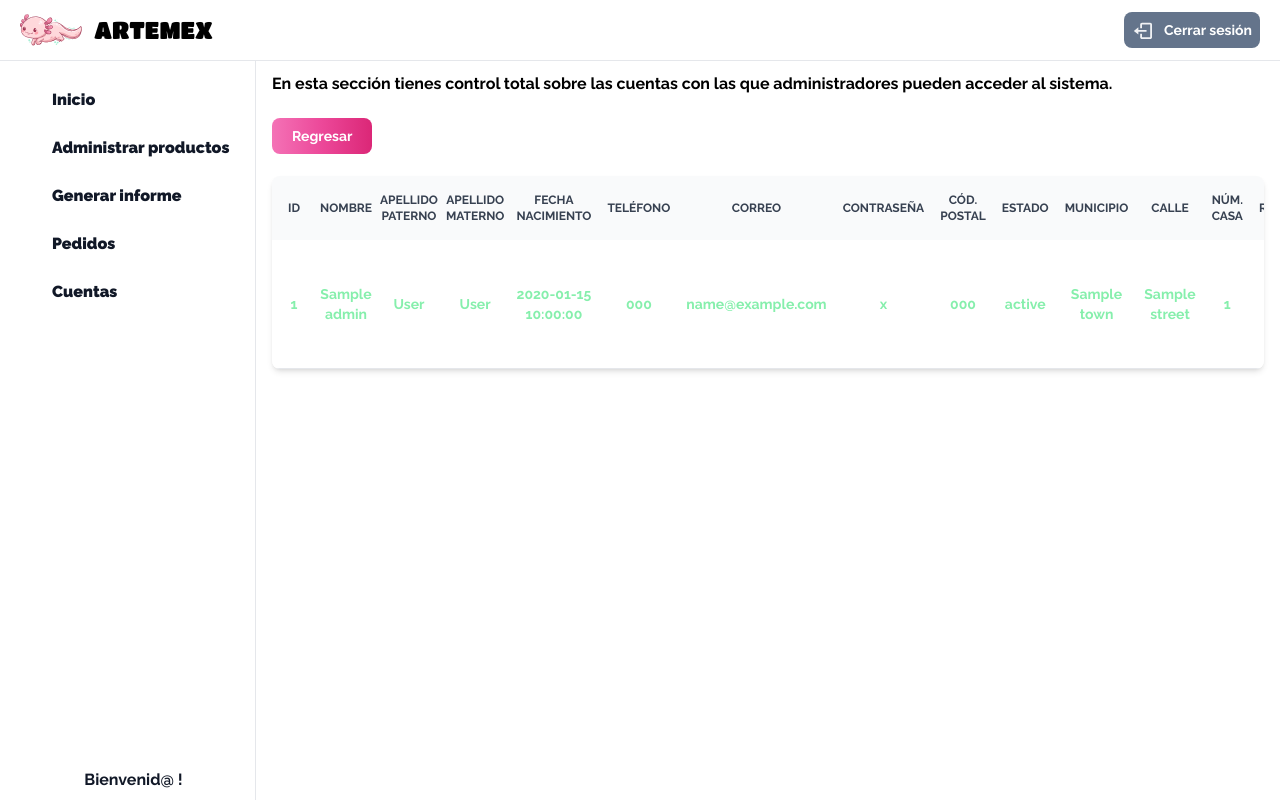
After one commit to Humbert-Dz/Artemex, a CodeIgniter 4 app: the page made by app/Views/cuentas/administradores.php in a window 1280 px wide. The commit adds this page. Run offline with PHP 8.4 and a stand-in for CodeIgniter, Linux system fonts and the light colour scheme; the template is opened without the code that fills it: most values are stand-ins (such as "Sample title", 1, 10 or a date in 2020); data that the repository does not hold is empty; some libraries are stand-ins or nearby versions.

Commit message:
Módulo cuentas: agregado

```diff
--- a/app/Config/Routes.php
+++ b/app/Config/Routes.php
@@ -33,3 +33,8 @@ $routes->get('/pedido/cancelar/(:num)', 'Pedido::cancelar/$1');
 $routes->get('/pedido/enviar/(:num)', 'Pedido::enviar/$1');
 $routes->post('/pedido/buscar', 'Pedido::buscar');
 $routes->post('/pedido/filtrado', 'Pedido::filtrado');
+
+// Cuentas
+$routes->get('/cuentas', 'CuentasController::index');
+$routes->get('/cuentas/administradores', 'CuentasController::administradores');
+$routes->get('/cuentas/clientes', 'CuentasController::clientes');
--- a/app/Views/commons/head.php
+++ b/app/Views/commons/head.php
@@ -112,6 +112,12 @@
               <span class="flex-1 ml-3 whitespace-nowrap">Pedidos</span>
             </a>
           </li>
+          <li>
+            <a href="<?= base_url('cuentas')?>" class="flex items-center p-2 text-gray-900 rounded-lg dark:text-white hover:bg-gray-100 dark:hover:bg-gray-700 group active:scale-95">
+              <img src="<?= base_url('src/icons/user.svg')?>" alt="" class="flex-shrink-0 w-5 h-5 text-gray-500 transition duration-75 dark:text-gray-400 group-hover:text-gray-900 dark:group-hover:text-white"/>
+              <span class="flex-1 ml-3 whitespace-nowrap">Cuentas</span>
+            </a>
+          </li>
         </ul>
         <h4 href="#" class="absolute bottom-0 left-0 right-0 flex items-center p-2 text-gray-900 text-center dark:text-white hover:bg-gray-100 dark:hover:bg-gray-700 group">
           <span class="flex-1 ml-3 whitespace-nowrap">Bienvenid@ <?php echo session()->get('name') . '!'?></span>
--- /dev/null
+++ b/app/Views/cuentas/administradores.php
@@ -0,0 +1,125 @@
+<?= view('commons/head') ?>
+
+<div class="w-full mb-7">
+    <h2 class="mb-7 dark:text-white">En esta sección tienes control total sobre las cuentas con las que administradores pueden acceder al sistema.</h2>
+    <a href="<?= base_url('cuentas') ?>" class="text-white bg-gradient-to-r from-pink-400 via-pink-500 to-pink-600 hover:bg-gradient-to-br focus:ring-4 focus:outline-none focus:ring-pink-300 dark:focus:ring-pink-800 font-medium rounded-lg text-sm px-5 py-2.5 text-center me-2 mb-2">Regresar</a>
+</div>
+<?php $session = session() ?>
+    <!-- Tabla admins -->
+    <div class="overflow-x-auto shadow-md sm:rounded-lg">
+        <table class="w-full text-sm text-left text-gray-500 dark:text-gray-400 text-center">
+            <thead class="text-xs text-gray-700 uppercase bg-gray-50 dark:bg-gray-700 dark:text-white">
+                <tr>
+                    <th scope="col" class="px-4 py-4">
+                        ID
+                    </th>
+                    <th scope="col" class="p-1 py-4">
+                        nombre
+                    </th>
+                    <th scope="col" class="px-1 py-4">
+                        apellido paterno
+                    </th>
+                    <th scope="col" class="px-1 py-4">
+                        apellido materno
+                    </th>
+                    <th scope="col" class="px-2 py-4">
+                        fecha nacimiento
+                    </th>
+                    <th scope="col" class="px-2 py-4">
+                        teléfono
+                    </th>
+                    <th scope="col" class="px-2 py-4">
+                        correo
+                    </th>
+                    <th scope="col" class="px-2 py-4">
+                        contraseña
+                    </th>
+                    <th scope="col" class="px-2 py-4">
+                        cód. postal
+                    </th>
+                    <th scope="col" class="px-2 py-4">
+                        estado
+                    </th>
+                    <th scope="col" class="px-2 py-4">
+                        Municipio
+                    </th>
+                    <th scope="col" class="px-2 py-4">
+                        calle
+                    </th>
+                    <th scope="col" class="px-2 py-4">
+                        núm. casa
+                    </th>
+                    <th scope="col" class="px-2 py-4">
+                        referencias
+                    </th>
+                    <th scope="col" class="px-2 py-4">
+                        Jornada laboral
+                    </th>
+                    <th scope="col" class="px-1 py-4">
+                        Acciones
+                    </th>
+                </tr>
+            </thead>
+            <tbody>
+                <?php foreach($admins as $admin): ?>
+                    <tr class="bg-white border-b dark:bg-gray-800 dark:border-gray-700">
+                        <?php $clase = ($session->get('idAdmin') == $admin['id']) ? 'text-green-300' : ''; ?>
+                        <th scope="row" class=" <?php echo $clase ?> px-4 py-4 font-medium whitespace-nowrap">
+                            <?php echo $admin['id'] ?>
+                        </th>
+                        <td class="p-1 py-4 <?php echo $clase ?>">
+                            <?php echo $admin['name'] ?>
+                        </td>
+                        <td class="px-1 py-4 <?php echo $clase ?>">
+                            <?php echo $admin['lastname'] ?>
+                        </td>
+                        <td class="px-1 py-4 <?php echo $clase ?>">
+                            <?php echo $admin['second_lastname'] ?>
+                        </td>
+                        <td class="px-2 py-4 <?php echo $clase ?>">
+                            <?php echo $admin['birthday'] ?>
+                        </td>
+                        <td class="px-2 py-4 <?php echo $clase ?>">
+                            <?php echo $admin['phone'] ?>
+                        </td>
+                        <td class="px-2 py-4 <?php echo $clase ?>">
+                            <?php echo $admin['email'] ?>
+                        </td>
+                        <td class="px-2 py-4 <?php echo $clase ?>">
+                            <?php echo $admin['password'] ?>
+                        </td>
+                        <td class="px-2 py-4 <?php echo $clase ?>">
+                            <?php echo $admin['postal_code'] ?>
+                        </td>
+                        <td class="px-2 py-4 <?php echo $clase ?>">
+                            <?php echo $admin['state'] ?>
+                        </td>
+                        <td class="px-2 py-4 <?php echo $clase ?>">
+                            <?php echo $admin['town'] ?>
+                        </td>
+                        <td class="px-2 py-4 <?php echo $clase ?>">
+                            <?php echo $admin['street'] ?>
+                        </td>
+                        <td class="px-2 py-4 <?php echo $clase ?>">
+                            <?php echo $admin['house_number'] ?>
+                        </td>
+                        <td class="px-2 py-4 <?php echo $clase ?>">
+                            <?php echo $admin['reference'] ?>
+                        </td>
+                        <td class="px-2 py-4 <?php echo $clase ?>">
+                            <?php echo $admin['work_schedule_start'] . ' - ' . $admin['work_schedule_end'] ?>
+                        </td>
+                        <td class="px-1 py-4">
+                            <div class="min-h-max flex flex-col justify-center items-between">
+                                <a href="<?= base_url('cuentas/administradores/editar/' . $admin['id']) ?>" class="active:scale-95 text-white bg-gradient-to-r from-cyan-400 via-cyan-500 to-cyan-600 hover:bg-gradient-to-br focus:ring-4 focus:outline-none focus:ring-cyan-300 dark:focus:ring-cyan-800 shadow-lg shadow-cyan-500/50 dark:shadow-lg dark:shadow-cyan-800/80 font-medium rounded-lg text-sm px-5 py-2.5 text-center mr-2 mb-2" title="Actualiza este producto!">Editar</a>
+                                <a data-modal-target="popup-modal" data-modal-toggle="popup-modal" onclick="eliminar('<?php echo $admin['id']?>')"  class="active:scale-95 text-white bg-gradient-to-r from-red-400 via-red-500 to-red-600 hover:bg-gradient-to-br focus:ring-4 focus:outline-none focus:ring-red-300 dark:focus:ring-red-800 shadow-lg shadow-red-500/50 dark:shadow-lg dark:shadow-red-800/80 font-medium rounded-lg text-sm px-5 py-2.5 text-center mr-2 mb-2 cursor-pointer" title="Elimina este producto!">Eliminar</a>
+                            </div>
+                        </td>
+                    </tr>
+                <?php endforeach; ?>
+            </tbody>
+        </table>
+    <div>
+
+
+<?= view('commons/end') ?>
```
Also changed, not shown: app/Controllers/CuentasController.php (added, +68 -0 lines), app/Views/artemex/inicio.php (+7 -0 lines), app/Views/cuentas/clientes.php (added, +123 -0 lines), app/Views/cuentas/cuentas.php (added, +22 -0 lines).
